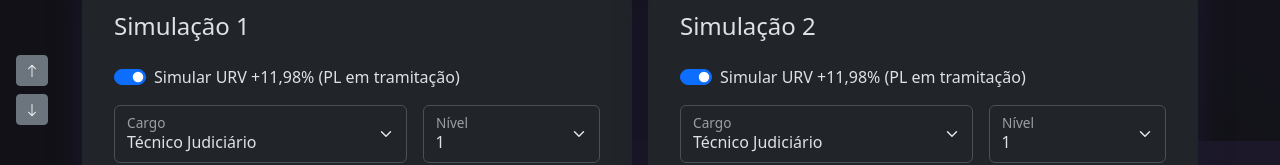
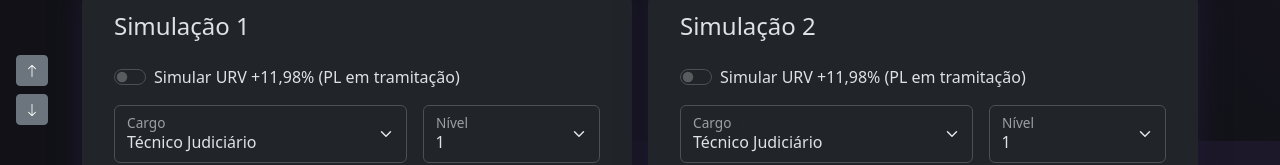
Before and after one commit to guilhermeoq/carreira-tjto, a Vue app: page / in a window 1280 px wide. Shown: the part 659-824 px from the top of the page. Built offline with nearby package versions, Linux system fonts and the light colour scheme.

Commit message:
fix switch to disabled default

```diff
--- a/src/components/Calculadora.vue
+++ b/src/components/Calculadora.vue
@@ -82,7 +82,7 @@
           <!-- SWITCH URV -->
           <div class="form-check form-switch mt-4 mb-3">
             <input v-model="calculator.simularPercentual" class="form-check-input" type="checkbox" role="switch" id="URVSwitch"
-              defaultChecked />
+               />
             <label class="form-check-label">Simular URV +11,98% (PL em tramitação)</label>
           </div>
           <div class="d-flex justify-content-center gap-3">
@@ -680,7 +680,7 @@ export default {
     //Inicializar calculadora
     createCalculator() {
       return {
-        simularPercentual: true,
+        simularPercentual: false,
         switchSaude: false,
         cargo: 'tecnico',
         nivel: 1,
```
